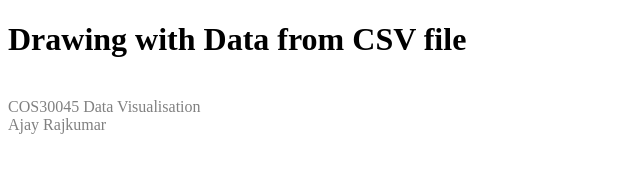
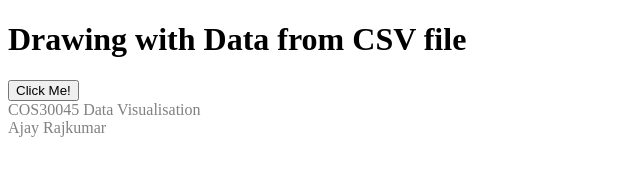
Before and after one commit to 102099233/Data-Vis-AC-AR, a plain HTML site: page Q1 LineGraph/Q1_LineGraph.html in a window 1280 px wide. Shown: the whole page, without its empty margins (0-640 px from the left). Drawn offline with nearby package versions, Linux system fonts and the light colour scheme.

Commit message:
Get graph outline to draw with button press

```diff
--- a/Q1 LineGraph/Q1_LineGraph.html
+++ b/Q1 LineGraph/Q1_LineGraph.html
@@ -19,7 +19,7 @@
 
 	<h1>Drawing with Data from CSV file</h1>
 	<p id="chart"></p>
-
+	<button type="button" id = "Non Renewable" onclick="nonRenew()">Click Me!</button>
 
 
 	<br>
--- a/Q1 LineGraph/Q1_LineGraph.js
+++ b/Q1 LineGraph/Q1_LineGraph.js
@@ -1,44 +1,127 @@
 function nonRenew() {
-	var w = 600;
-	var h = 300;
+	var margin = {top: 20, right: 20, bottom: 30, left: 50},
+	    width = 960 - margin.left - margin.right,
+	    height = 500 - margin.top - margin.bottom;
 
-	var dataset;
+	var x = d3.scalePoint().range([0, width]);
+	var y = d3.scaleLinear().range([height, 0]);
 
-	d3.csv("Q1 Line Non Renew CSV.csv", function(d) {
-		return {
-			date: new Date(+d.year, +d.month-1),
-			number: +d.number};}
-		, function(data) {
-						dataset = data;
-						//lineChart(dataset);
-						console.table(dataset, ["date", "number"]);
+	var valueline1 = d3.line()
+			    					.x(function(d) { return x(d.Years); })
+			    					.y(function(d) { return y(d.BrownCoal); });
+	var valueline2 = d3.line()
+										.x(function(d) { return x(d.Years); })
+										.y(function(d) { return y(d.BlackCoal); });
+	var valueline3 = d3.line()
+										.x(function(d) { return x(d.Years); })
+										.y(function(d) { return y(d.NaturalGas); });
+	var valueline4 = d3.line()
+										.x(function(d) { return x(d.Years); })
+										.y(function(d) { return y(d.OilProducts); });
+
+	var svg = d3.select("#chart")
+							.append("svg")
+							.attr("width", width + margin.left + margin.right)
+							.attr("height", height + margin.top + margin.bottom)
+							.append("g")
+							.attr("transform", "translate(" + margin.left + "," + margin.top + ")");
+
+	var svg2 = d3.select("#chart")
+							 .append("svg")
+						 	 .attr("width", 200)
+							 .attr("height", 270)
+							 .append("g");
+
+	d3.csv("Question 1 Line Non Renew CSV.csv").then(function(data) {
+		data.forEach(function(d) {
+					d.Years = d.Years;
+					d.BrownCoal = +d.BrownCoal;
+					d.BlackCoal = +d.BlackCoal;
+					d.NaturalGas = d.NaturalGas;
+					d.OilProducts = +d.OilProducts;
 					});
 
- xScale = d3.scaleTime()
-									.domain([d3.min(dataset, function(d) {return d.date;}), d3.max(dataset, function(d) {return d.date;})])
-									.range([0, w]);
+			x.domain(d3.map(data, function(d) { return d.Years; }));
+			y.domain([0, d3.max(data, function(d) {
+						return Math.max(d.BrownCoal, d.BlackCoal, d.NaturalGas, d.OilProducts); })]);
 
 
+						svg.append("path")
+								.data([data])
+								.attr("class", "line")
+								.style("stroke", d3.schemeCategory10[0])
+								.attr("stroke-width", 2)
+								.style("fill","none")
+								.attr("d", valueline1);
 
-yScale = d3.scaleLinear()
-									.domain([0, d3.max(dataset, function(d) { return d.number; })])
-									.range ([h, 0]);
+								svg.append("path")
+								.data([data])
+								.attr("class", "line")
+								.style("stroke", d3.schemeCategory10[1])
+								.attr("stroke-width", 2)
+								.style("fill","none")
+								.attr("d", valueline2);
 
- var line = d3.line()
- 							.x(function(d) { return xScale(d.date); })
-							.y(function(d) { return yScale(d.average); });
+								svg.append("path")
+								.data([data])
+								.attr("class", "line")
+								.style("stroke", d3.schemeCategory10[2])
+								.attr("stroke-width", 2)
+								.style("fill","none")
+								.attr("d", valueline3);
+
+								svg.append("path")
+								.data([data])
+								.attr("class", "line")
+								.style("stroke", d3.schemeCategory10[3])
+								.attr("stroke-width", 2)
+								.style("fill","none")
+								.attr("d", valueline4);
 
 
+								svg.append("g")
+										.attr("transform", "translate(0," + height + ")")
+										.call(d3.axisBottom(x));
 
-	var svg = d3.select("#chart")
-				.append("svg")
-				.attr("width", w)
-				.attr("height", h);
+								svg.append("g")
+										.call(d3.axisLeft(y));
 
-			svg.append("path")
-			.datum(dataset)
-			.attr("class", "line")
-			.attr("d", line);
+								svg.append('g')
+										.attr('class', 'grid')
+										.attr('transform', 'translate(0,' + height + ')')
+										.call(d3.axisBottom(x).tickSize(-height).tickFormat(''));
+
+								svg.append('g')
+										.attr('class', 'grid')
+										.call(d3.axisLeft(y).tickSize(-width).tickFormat(''));
+
+
+										var keys = ["Black Coal", "Brown Coal", "Natural Gas", "Oil Products"];
+
+										var color = d3.scaleOrdinal()
+											.domain(keys)
+											.range(d3.schemeCategory10);
+
+										svg2.selectAll("mydots")
+											.data(keys)
+											.enter()
+											.append("circle")
+											.attr("cx", 10)
+											.attr("cy", function(d,i){ return 25 + i*25})
+											.attr("r", 7)
+											.style("fill", function(d){ return color(d)});
+
+										svg2.selectAll("mylabels")
+											.data(keys)
+											.enter()
+											.append("text")
+											.attr("x", 30)
+											.attr("y", function(d,i){ return 25 + i*25})
+											.style("fill", function(d){ return color(d)})
+											.text(function(d){ return d})
+											.attr("text-anchor", "left")
+											.style("alignment-baseline", "middle");
+		});
 }
 
 function renew() {
```
